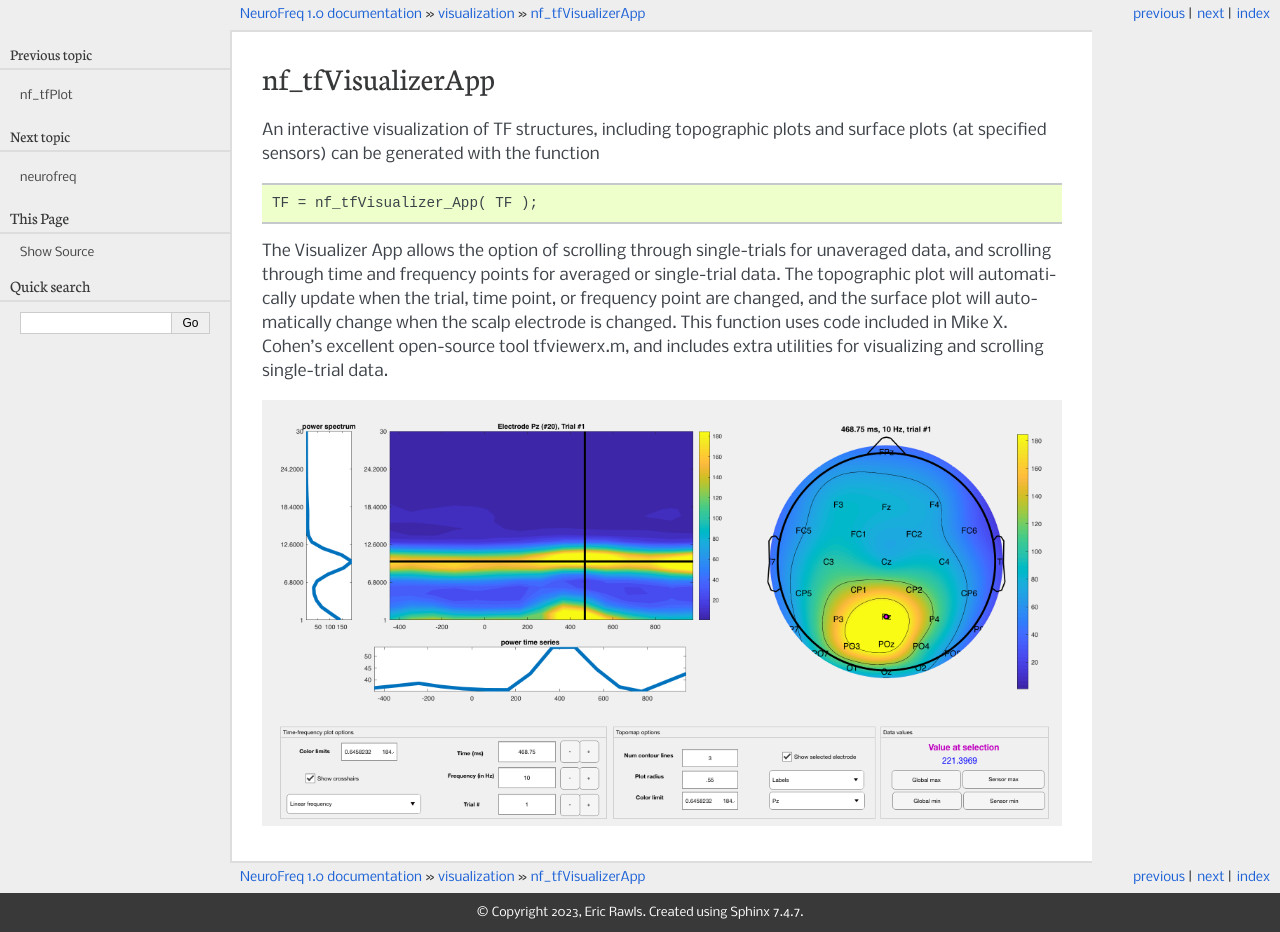
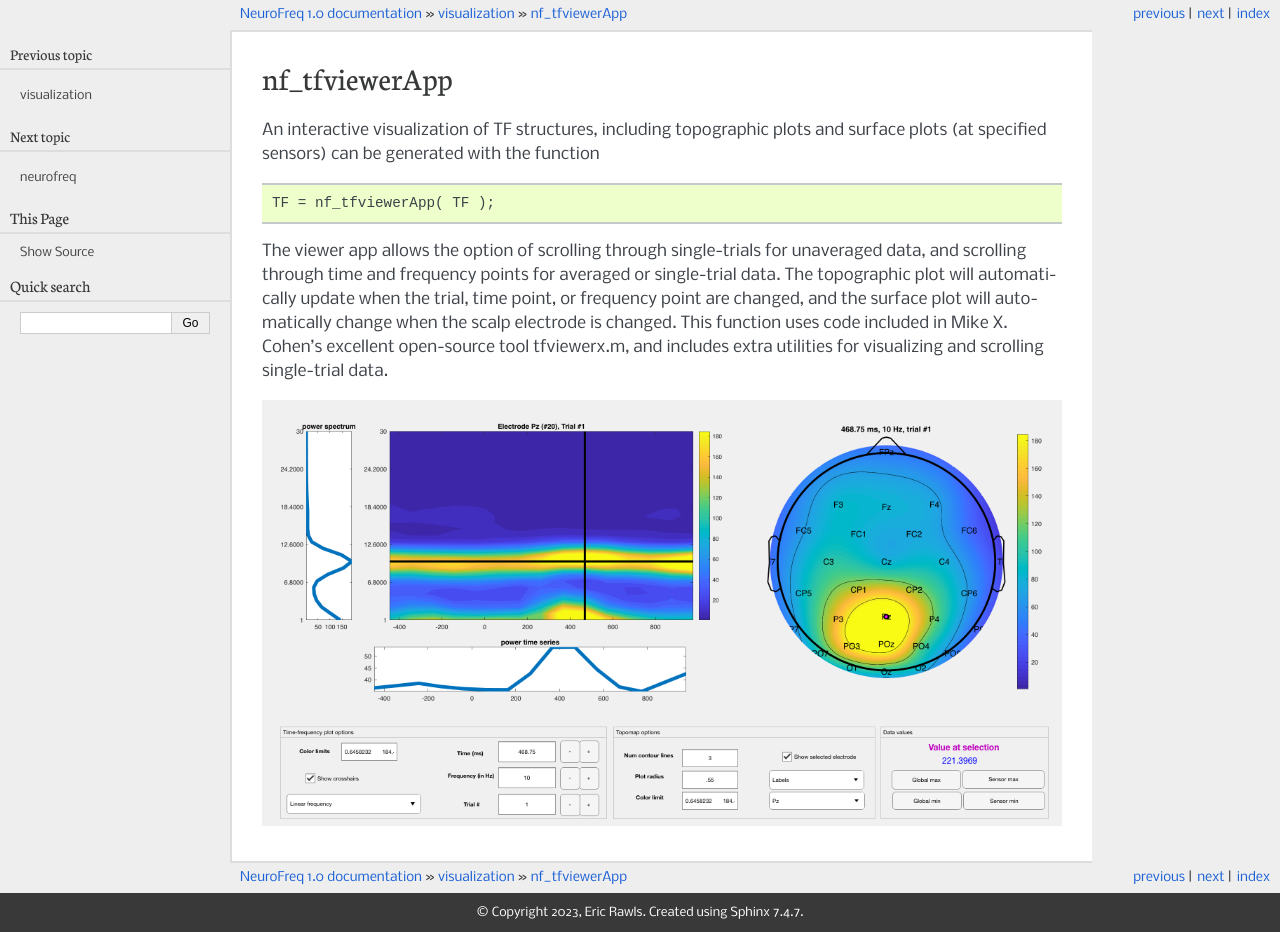
Before and after one commit to erawls-neuro/NeuroFreq_public, a Sphinx documentation site: the page built from docs/visualization/nf_viewerApp/index.rst, in a window 1280 px wide. Built offline with Sphinx 7.4.7, drawn with Linux system fonts in a browser that asks for light colours.

Commit message:
adding docs

```diff
--- a/docs/visualization/index.rst
+++ b/docs/visualization/index.rst
@@ -9,5 +9,4 @@ Following TF decomposition, it can be helpful to visualize the TF matrices as su
    :maxdepth: 2
    :caption: Contents:
 
-   nf_tfPlot/index
    nf_viewerApp/index
--- a/docs/visualization/nf_viewerApp/index.rst
+++ b/docs/visualization/nf_viewerApp/index.rst
@@ -1,14 +1,14 @@
 
-nf_tfVisualizerApp
-==================
+nf_tfviewerApp
+==============
 
 An interactive visualization of TF structures, including topographic plots and surface plots (at specified sensors) can be generated with the function
 
 .. code-block:: matlab
 
-  TF = nf_tfVisualizer_App( TF );
+  TF = nf_tfviewerApp( TF );
 
-The Visualizer App allows the option of scrolling through single-trials for unaveraged data, and scrolling through time and frequency points for averaged or single-trial data. The topographic plot will automatically update when the trial, time point, or frequency point are changed, and the surface plot will automatically change when the scalp electrode is changed. This function uses code included in Mike X. Cohen’s excellent open-source tool tfviewerx.m, and includes extra utilities for visualizing and scrolling single-trial data.
+The viewer app allows the option of scrolling through single-trials for unaveraged data, and scrolling through time and frequency points for averaged or single-trial data. The topographic plot will automatically update when the trial, time point, or frequency point are changed, and the surface plot will automatically change when the scalp electrode is changed. This function uses code included in Mike X. Cohen’s excellent open-source tool tfviewerx.m, and includes extra utilities for visualizing and scrolling single-trial data.
 
 .. image:: nf_gui_screenshot.png
   :width: 800
```
Also changed, not shown: docs/visualization/nf_tfPlot/index.rst (deleted, +0 -9 lines), 4 other files.
